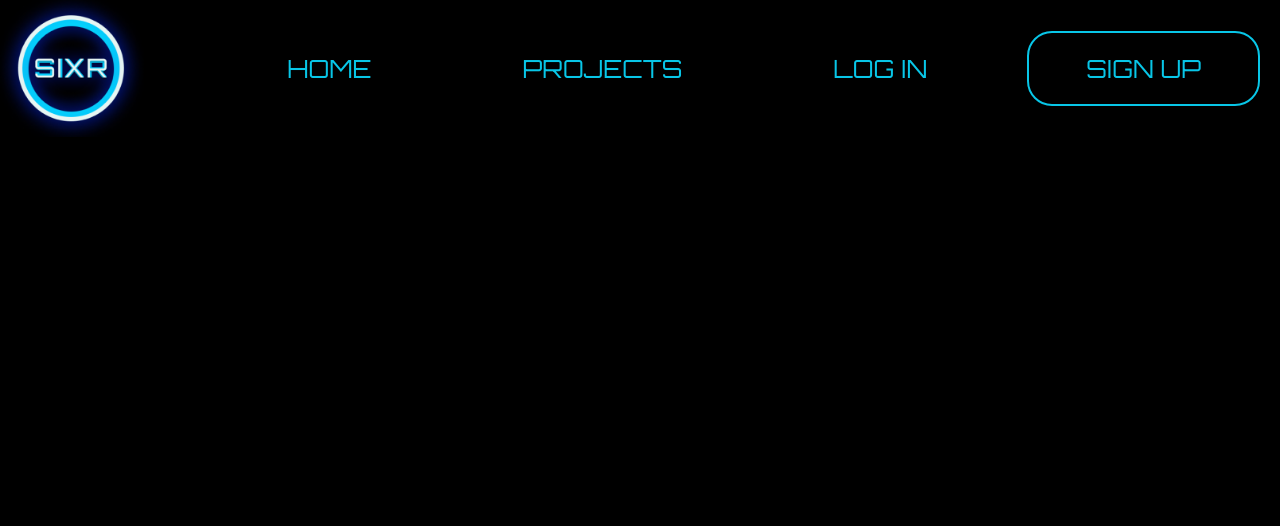
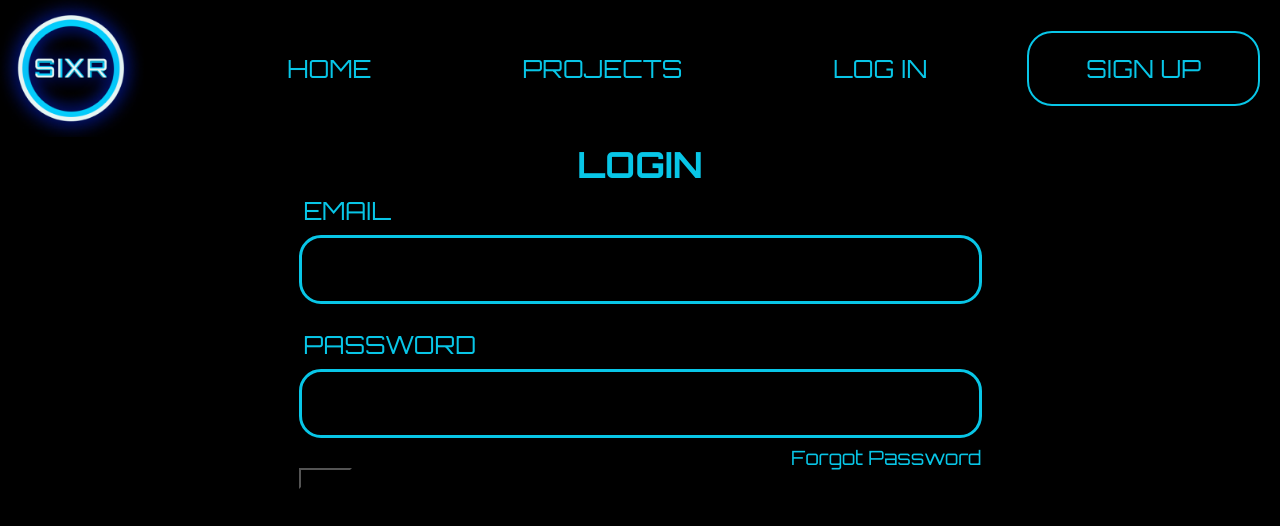
Before and after one commit to vr-funding-platform/frontend, a React (Create React App) app in the folder client/: page / in a window 1280 px wide. Shown: the top 526 px of the page. Built offline with nearby package versions, Linux system fonts and the light colour scheme.

Commit message:
added form elements and css

```diff
--- a/client/package.json
+++ b/client/package.json
@@ -3,10 +3,13 @@
   "version": "0.1.0",
   "private": true,
   "dependencies": {
+    "formik": "^1.5.8",
+    "node-sass": "^4.12.0",
     "react": "^16.9.0",
     "react-dom": "^16.9.0",
     "react-router-dom": "^5.0.1",
-    "react-scripts": "3.1.1"
+    "react-scripts": "3.1.1",
+    "yup": "^0.27.0"
   },
   "scripts": {
     "start": "react-scripts start",
--- a/client/public/index.html
+++ b/client/public/index.html
@@ -12,7 +12,7 @@
     <link rel="apple-touch-icon" href="logo192.png" />
     <link rel="manifest" href="%PUBLIC_URL%/manifest.json" />
     <title>React App</title>
-    <link href="https://fonts.googleapis.com/css?family=Orbitron&display=swap" rel="stylesheet">
+    <link href="https://fonts.googleapis.com/css?family=Orbitron:400,500,700,900&display=swap" rel="stylesheet">
   </head>
   <body>
     <noscript>You need to enable JavaScript to run this app.</noscript>
--- a/client/src/App.js
+++ b/client/src/App.js
@@ -1,11 +1,13 @@
 import React from 'react';
 import NavBar from './Components/NavBar';
+import Login from './Components/Login';
 import './App.css';
 
 function App() {
   return (
     <div className="App">
       <NavBar />
+      <Login />
     </div>
   );
 }
--- a/client/src/Components/Login.js
+++ b/client/src/Components/Login.js
@@ -1,11 +1,38 @@
-import React from 'react'
+import React from 'react';
+import { withFormik, Form, Field } from 'formik';
+import './Styles/login.scss';
 
 const Login = () => {
-    return (
-        <div>
+  return (
+    <section className="login-form">
+      <div className="login-container">
+        <h1>LOGIN</h1>
+        <Form>
+          <div className="form-element">
+            <h2>EMAIL</h2>
+            <Field type="email" name="email" />
+          </div>
+          <div className="form-element">
+            <h2>PASSWORD</h2>
+            <Field type="password" name="password" />
+          </div>
+          <div className="forgot-password">
+              <h3>Forgot Password</h3>
+          </div>
+          <button type="submit">Log In</button>
+        </Form>
+      </div>
+    </section>
+  );
+};
 
-        </div>
-    )
-}
+const FomikLoginForm = withFormik({
+  mapPropsToValues({ email, password }) {
+    return {
+      email: email || '',
+      password: password || ''
+    };
+  }
+})(Login);
 
-export default Login
+export default FomikLoginForm;
--- /dev/null
+++ b/client/src/Components/Styles/login.scss
@@ -0,0 +1,42 @@
+.login-form {
+  width: 100%;
+
+  .login-container {
+    display: flex;
+    flex-direction: column;
+    align-items: center;
+    color: #08c6e7;
+    padding-top: 10px;
+
+    h1 {
+        font-size: 3.6rem;
+        font-weight: bold;
+    }
+
+    form {
+        padding-top: 15px;
+
+        h2 {
+            font-size: 2.5rem;
+            padding-left: 5px;
+        }
+
+        input {
+            padding: 24px 250px;
+            margin-top: 12px;
+            border: 3px solid #08c6e7;
+            border-radius: 22px;
+        }
+
+        .form-element:nth-child(2) {
+            padding-top: 28px;
+        }
+
+        .forgot-password {
+            text-align: right;
+            font-size: 1.97rem;
+            padding-top: 10px;
+        }
+    }
+  }
+}
```
Also changed, not shown: 1 other file (tests, documents, lock files or other folders).
